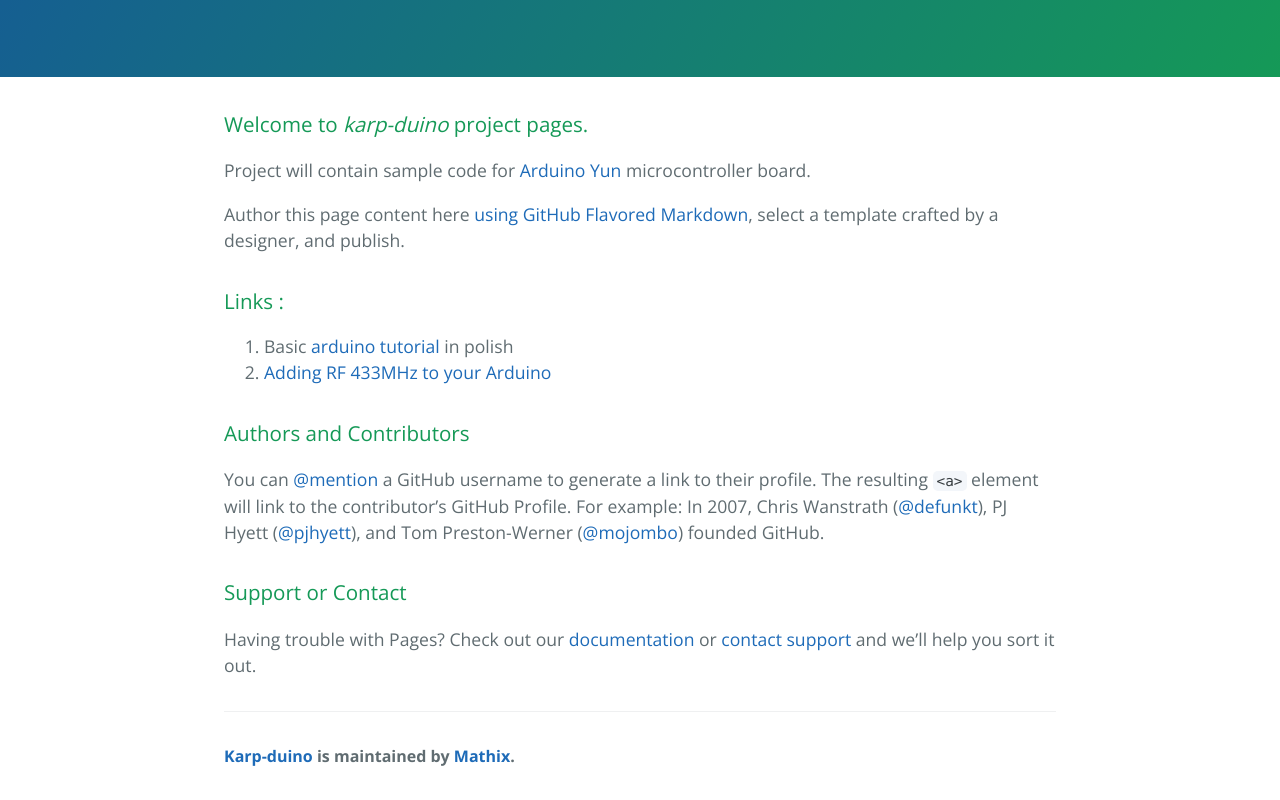
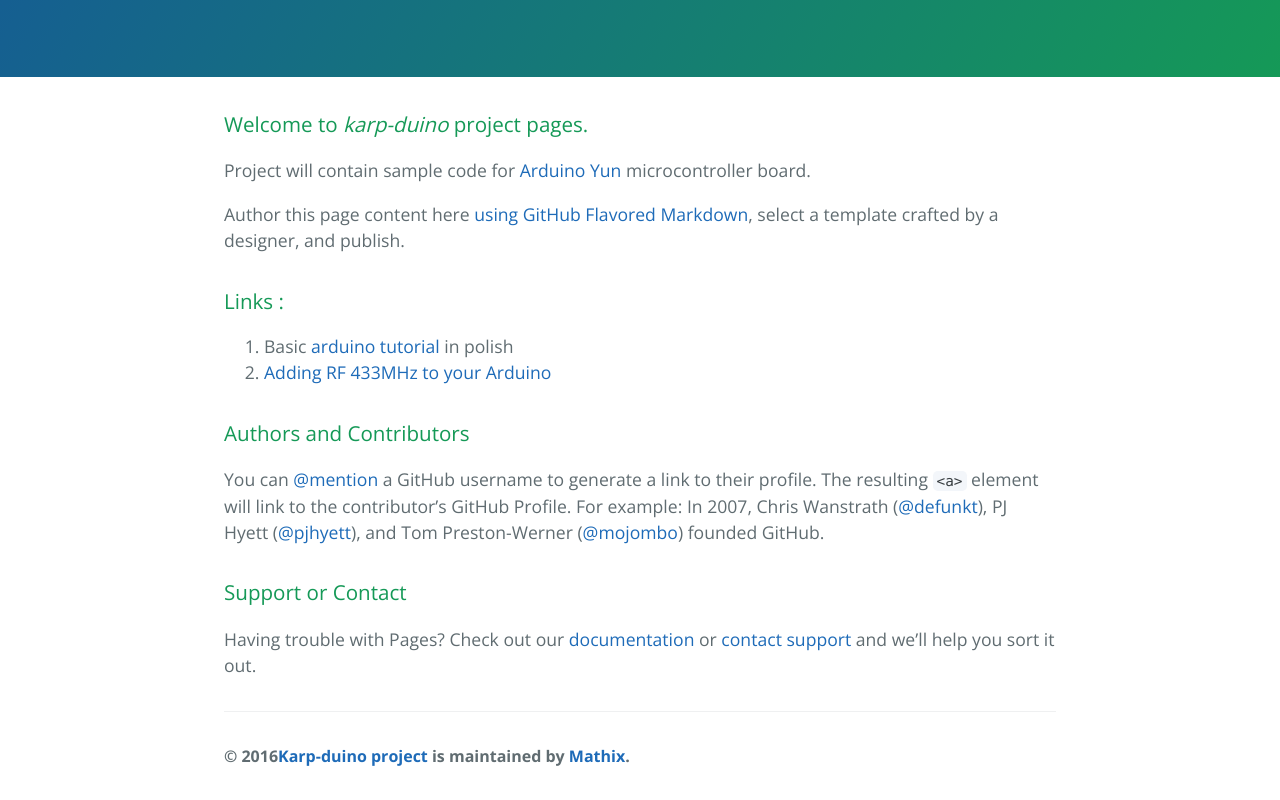
Before and after one commit to KarpEnt/karp-duino, a plain HTML site: page index.html in a window 1280 px wide. Shown: the part 306-1106 px from the top of the page. Drawn offline with nearby package versions, Linux system fonts and the light colour scheme.

Commit message:
Update index.html

```diff
--- a/index.html
+++ b/index.html
@@ -43,7 +43,7 @@
 <p>Having trouble with Pages? Check out our <a href="https://help.github.com/pages">documentation</a> or <a href="https://github.com/contact">contact support</a> and we’ll help you sort it out.</p>
 
       <footer class="site-footer">
-        <span class="site-footer-owner"><a href="https://github.com/KarpEnt/karp-duino">Karp-duino</a> is maintained by <a href="https://github.com/KarpEnt">Mathix</a>.</span>
+        <span class="site-footer-owner">&copy; <strong>2016</strong><a href="https://github.com/KarpEnt/karp-duino">Karp-duino project</a> is maintained by <a href="https://github.com/KarpEnt">Mathix</a>.</span>
       </footer>
     </section>
   </body>
```
